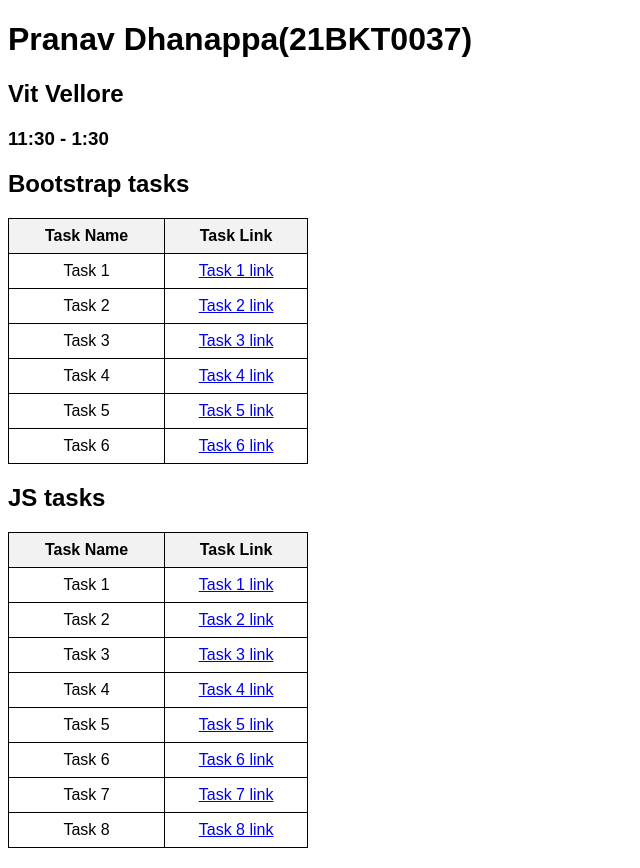
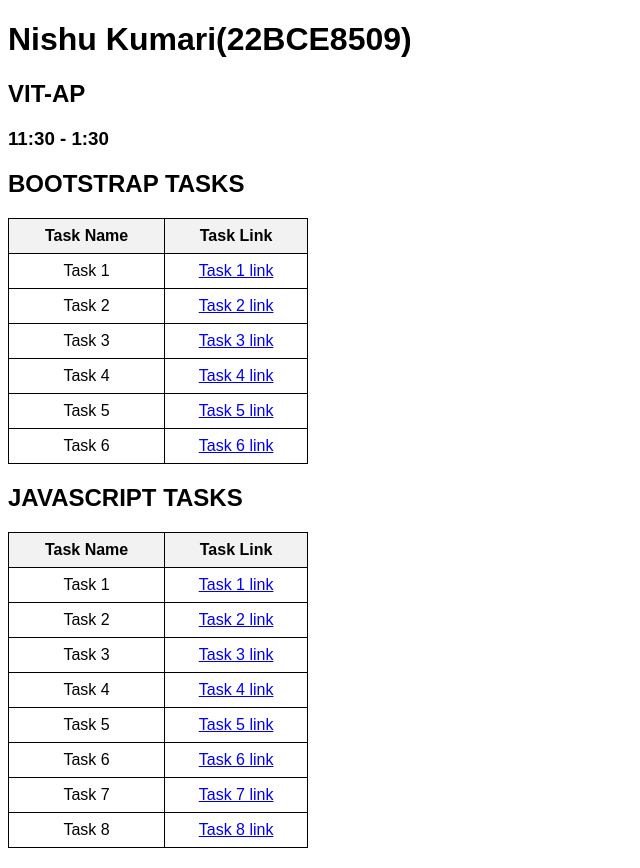
Before and after one commit to Nishu-06/Assignment_2, a plain HTML site: page index.html in a window 1280 px wide. Shown: the whole page, without its empty margins (0-640 px from the left). Drawn offline with Linux system fonts and the light colour scheme.

Commit message:
Update index.html

```diff
--- a/index.html
+++ b/index.html
@@ -27,11 +27,11 @@
     </style>
 </head>
 <body>
-    <h1>Pranav Dhanappa(21BKT0037)</h1>
-    <h2>Vit Vellore</h2>
+    <h1>Nishu Kumari(22BCE8509)</h1>
+    <h2>VIT-AP</h2>
     <h3>11:30 - 1:30</h3>
 
-    <h2>Bootstrap tasks</h2>
+    <h2>BOOTSTRAP TASKS</h2>
     <table>
         <tr>
             <th>Task Name</th>
@@ -62,7 +62,7 @@
             <td><a href="./BS/task6.html">Task 6 link</a></td>
         </tr>
     </table>
-    <h2>JS tasks</h2>
+    <h2>JAVASCRIPT TASKS</h2>
     <table>
         <tr>
             <th>Task Name</th>
```
